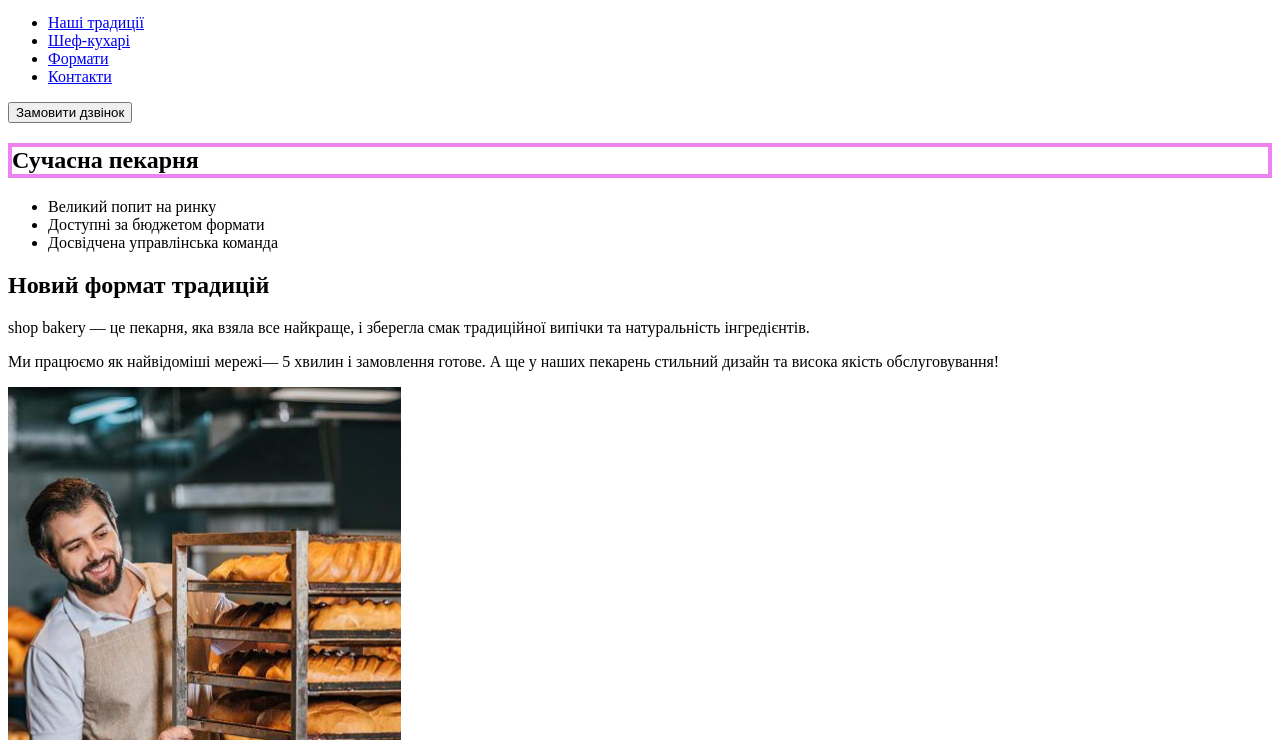
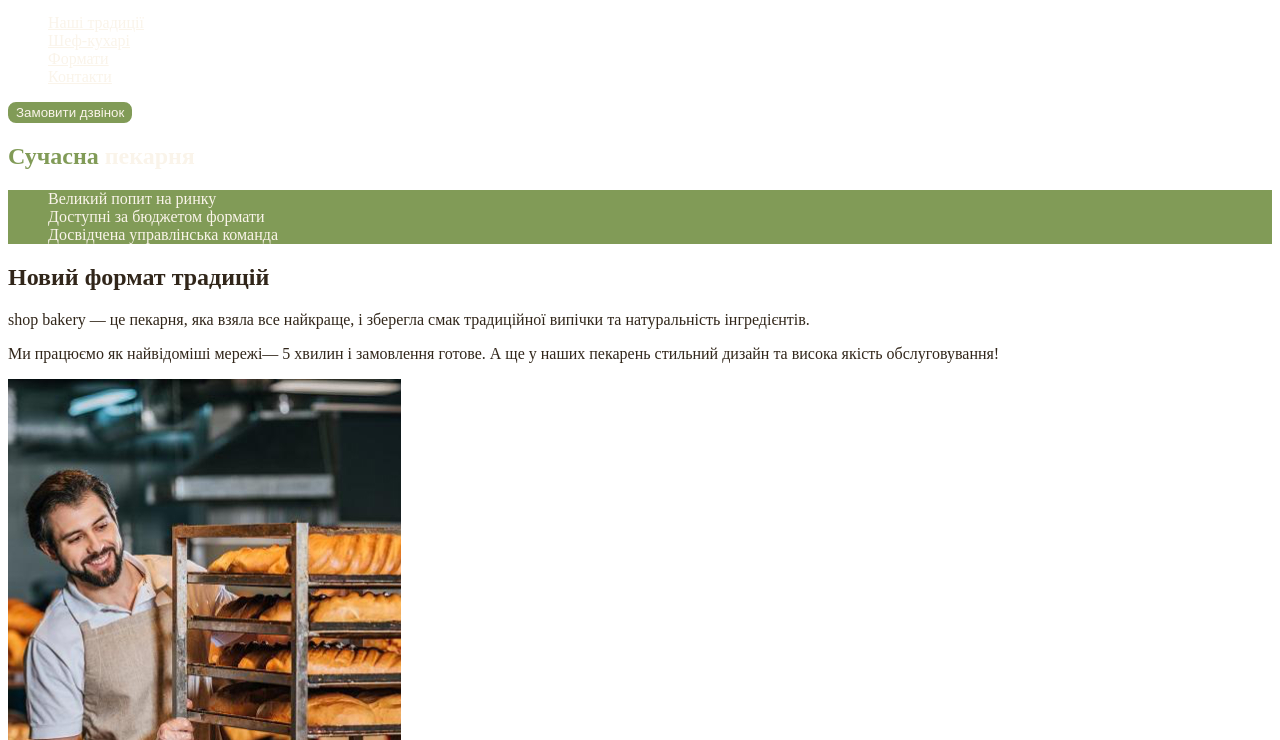
Before and after one commit to VanShukalovych07/HTML_Code, a plain HTML site: page index.html in a window 1280 px wide. Shown: the part 60-800 px from the top of the page. Drawn offline with Linux system fonts and the light colour scheme.

Commit message:
index.html+css

```diff
--- a/css/styles.css
+++ b/css/styles.css
@@ -1,3 +1,47 @@
-.main-title{
-    border: 4px solid violet;
+:root {
+    --color-brand-dark:#465929;
+    --color-brand-light: #819B57;
+--color-primary-dark:#31261A;
+--color-primary-light: #FAF4EA;
 }
+/* base */
+body{
+    color: var(--color-primary-dark)
+}
+ul{
+    list-style-type: none;
+}
+/* button */
+.button{
+    color: var(--color-primary-light);
+    border :2px solid var(--color-brand-light);
+    background-color: var(--color-brand-light);
+    border-radius: 8px ;
+    cursor: pointer;
+}
+.button:hover {
+    background-color: transparent;
+color: var(--color-primary-dark);
+}
+/* link */
+.link {
+color: var(--color-primary-light);
+}
+.link:hover {
+    color: var(--color-brand-light);
+}
+/* hero section */
+.hero-title {
+color: var(--color-primary-light);
+}
+.hero-title .accent {
+color: var(--color-brand-light);
+}
+/* advantages section */
+.advantages-list {
+    background-color: var(--color-brand-light);
+    color: var(--color-primary-light);
+}
+.section-title .accent {
+color: var(--color-brand-dark);
+}
--- a/index.html
+++ b/index.html
@@ -13,26 +13,26 @@
     <nav>
       <a href="./index.html"><img src="./images/logo.svg" alt="логотип сучасної пекарні"></a>
       <ul>
-        <li><a href="#traditions-section">Наші традиції</a></li>
-        <li><a href="#cooker-section">Шеф-кухарі</a></li>
-        <li><a href="#format-section">Формати</a></li>
-        <li><a href="#contact-section">Контакти</a></li>
+        <li><a class=" link" href="#traditions-section">Наші традиції</a></li>
+        <li><a class=" link" href="#cooker-section">Шеф-кухарі</a></li>
+        <li><a class=" link" href="#format-section">Формати</a></li>
+        <li><a class=" link" href="#contact-section">Контакти</a></li>
       </ul>
     </nav>
-    <button type="button">Замовити дзвінок</button>
+    <button class="button">Замовити дзвінок</button>
   </header>
   <main>
     <section> <!-- 1 -->
-      <h1 class="main-title">Сучасна пекарня</h1>
+      <h1 class="hero-title"> <span class="accent">Сучасна</span> пекарня</h1>
     </section>
 
     <section id="traditions-section"> <!-- 2 -->
-      <ul>
+      <ul class="advantages-list">
         <li>Великий попит на ринку</li>
         <li>Доступні за бюджетом формати</li>
         <li>Досвідчена управлінська команда</li>
       </ul>
-      <h2>Новий формат традицій </h2>
+      <h2 class="section-title">Новий формат традицій </h2>
       <p><span>shop bakery</span> — це пекарня, яка взяла все найкраще, і зберегла смак
         традиційної випічки та натуральність інгредієнтів.</p>
       <p>Ми працюємо як найвідоміші мережі—
@@ -44,7 +44,7 @@
     </section>
 
     <section id="cooker-section"> <!-- 3 -->`
-      <h2>Наші найкращі шеф-кухарі</h2>
+      <h2 class="section-title">Наші найкращі <span class="accent">шеф-кухарі</span></h2>
       <ul>
         <li>
           <article>
@@ -70,7 +70,7 @@
     </section>
 
     <section id="format-section"> <!-- 4 -->
-      <h2>Формати</h2>
+      <h2 class="section-title">Формати</h2>
       <ul>
         <li>
           <article>
@@ -91,7 +91,7 @@
     </section>
 
     <section id="contact-section"> <!-- 5 -->
-      <h2>Приєднуйтесь до мережі пекарень</h2>
+      <h2 class="section-title">Приєднуйтесь до мережі пекарень</h2>
       <iframe
         src="https://www.google.com/maps/embed?pb=!1m18!1m12!1m3!1d2540.1640531314047!2d30.491233500000003!3d50.4566697!2m3!1f0!2f0!3f0!3m2!1i1024!2i768!4f13.1!3m3!1m2!1s0x40d4ce637bfe1717%3A0x5370c2254ad1b952!2z0YPQuy4g0KHQtdGH0LXQstGL0YUg0KHRgtGA0LXQu9GM0YbQvtCyLCA1NCwg0JrQuNC10LIsINCj0LrRgNCw0LjQvdCwLCAwMjAwMA!5e0!3m2!1sru!2see!4v1695553784741!5m2!1sru!2see"
         width="603" height="595" allowfullscreen="" loading="lazy" referrerpolicy="no-referrer-when-downgrade">
@@ -102,10 +102,10 @@
     <a href="./"><img src="./images/logo.svg" alt="логотип сучасної пекарні"></a>
     <nav>
       <ul>
-        <li><a href="#traditions-section"> Наші традиції</a></li>
-        <li><a href="#cooker-section"> Шеф-кухарі</a></li>
-        <li><a href="#format-section">Формати</a></li>
-        <li><a href="#contact-section"> Контакти</a></li>
+        <li><a class=" link" href="#traditions-section"> Наші традиції</a></li>
+        <li><a class=" link" href="#cooker-section"> Шеф-кухарі</a></li>
+        <li><a class=" link" href="#format-section">Формати</a></li>
+        <li><a class=" link" href="#contact-section"> Контакти</a></li>
       </ul>
       <address>
         <ul>
```
